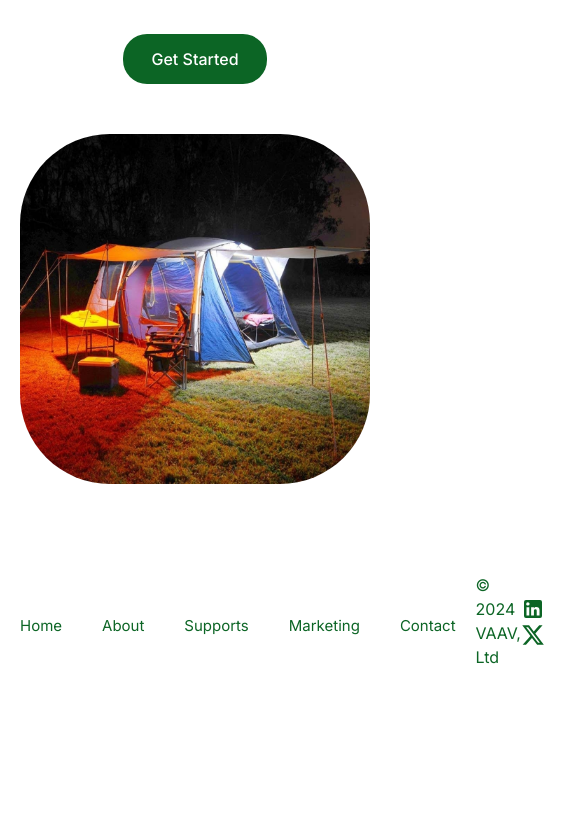
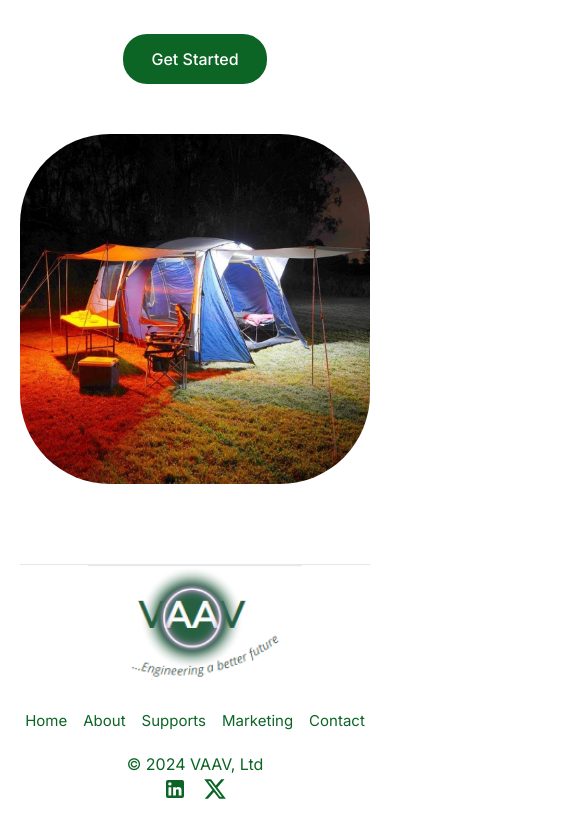
Before and after one commit to Valerie-V/VAAV-Web-App, a Next.js app: page / in a window 390 px wide. Shown: the part 2264-3101 px from the top of the page, 561 px wide, since content can reach past the window. Before the commit the page ends 3043 px from the top, so only its background shows below. Built offline with nearby package versions, Linux system fonts and the light colour scheme.

Commit message:
mobile footer

```diff
--- a/app/footer.js
+++ b/app/footer.js
@@ -5,17 +5,17 @@ import LinkedInIcon from '@mui/icons-material/LinkedIn';
 
 function Footer() {
   return (
-    <div className='footer w-full bg-white flex md:flex-col flex-row items-center pb-[100px]'>
-        <hr className='w-[92%]'/>
+    <div className='footer w-full bg-white flex flex-col items-center pb-[100px] px-5 md:px-7'>
+        <hr className='w-full'/>
         <Link href="/#home" className='h-[115px] w-full text-center flex justify-center'>
             <img src='/illustrations/logo-vaav.png' alt="logo" className=' h-auto' />
         </Link>
         <div className=' mt-7 mb-5'>
-        <Link href='/#home' className=' no-underline text-primary text-[15px] font-normal px-5 cursor-pointer leading-tight '>Home</Link>
-        <Link href='/#home' className=' no-underline text-primary text-[15px] font-normal px-5 cursor-pointer leading-tight '>About</Link>
-        <Link href='/#home' className=' no-underline text-primary text-[15px] font-normal px-5 cursor-pointer leading-tight '>Supports</Link>
-        <Link href='/#home' className=' no-underline text-primary text-[15px] font-normal px-5 cursor-pointer leading-tight '>Marketing</Link>
-        <Link href='/#home' className=' no-underline text-primary text-[15px] font-normal px-5 cursor-pointer leading-tight '>Contact</Link>
+        <Link href='/#home' className=' no-underline text-primary text-[15px] font-normal md:px-5 px-2 cursor-pointer leading-tight '>Home</Link>
+        <Link href='/#home' className=' no-underline text-primary text-[15px] font-normal md:px-5 px-2 cursor-pointer leading-tight '>About</Link>
+        <Link href='/#home' className=' no-underline text-primary text-[15px] font-normal md:px-5 px-2 cursor-pointer leading-tight '>Supports</Link>
+        <Link href='/#home' className=' no-underline text-primary text-[15px] font-normal md:px-5 px-2 cursor-pointer leading-tight '>Marketing</Link>
+        <Link href='/#home' className=' no-underline text-primary text-[15px] font-normal md:px-5 px-2 cursor-pointer leading-tight '>Contact</Link>
         </div>
         <p className='text-primary'>&copy; 2024 VAAV, Ltd</p>
         <div>
```
